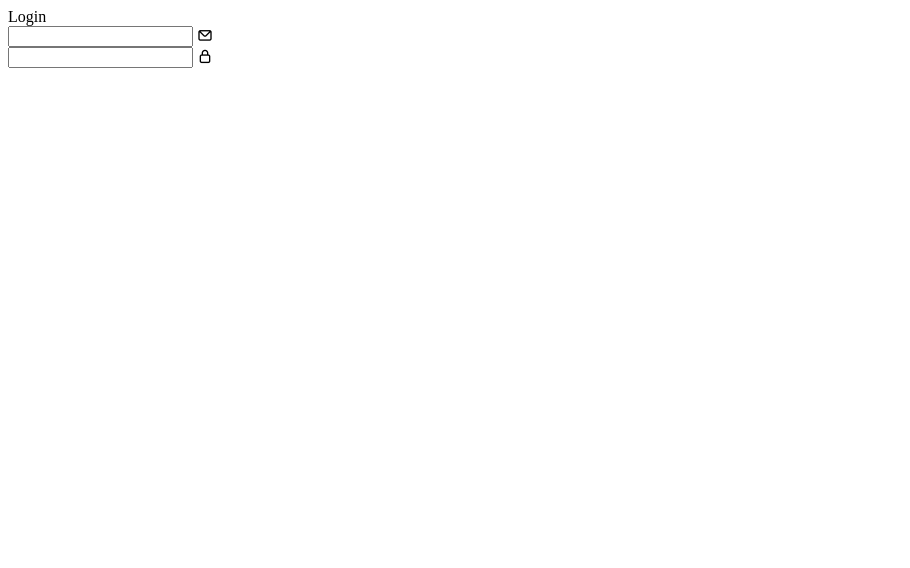
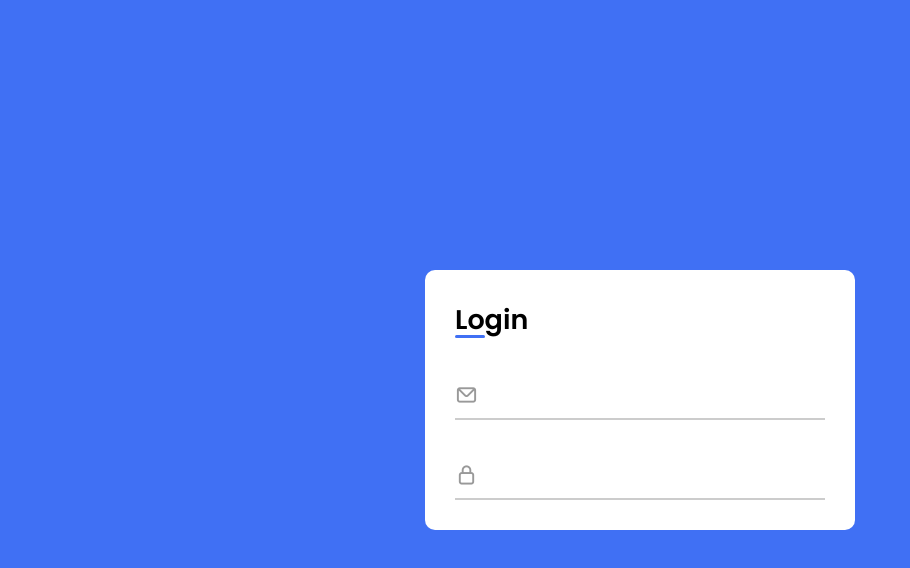
Before and after one commit to xemmefxMFx/testPractice, a plain HTML site: page testForm/respoLogin_andRegistrationform/index.html in a window 1280 px wide. Shown: the whole page, without its empty margins (0-910 px from the left). Drawn offline with nearby package versions, Linux system fonts and the light colour scheme.

Commit message:
Style Login form

```diff
--- a/testForm/respoLogin_andRegistrationform/styles.css
+++ b/testForm/respoLogin_andRegistrationform/styles.css
@@ -1,2 +1,81 @@
 /* Google font import */
 @import url('https://fonts.googleapis.com/css2?family=Poppins:wght@300;400;600;700&display=swap');
+
+* {
+    /* reset default style */
+    margin: 0;
+    padding: 0;
+    box-sizing: border-box;
+    /* Add font family for the root */
+    font-family: 'Poppins', sans-serif;
+    --myblue: #4070f4;
+}
+
+body {
+    /* center the login panel and style bg color */
+    height: 100vh;
+    display: flex;
+    align-items: center;
+    justify-content: center;
+    background-color: var(--myblue);
+}
+
+.container {
+    position: relative;
+    max-width: 430px;
+    width: 100%;
+    background: #fff;
+    box-shadow: 0 5px 10px rgba(0 0 0 0.1);
+    border-radius: 10px;
+}
+
+.container .form {
+    padding: 30px;
+}
+
+.container .form .title {
+    position: relative;
+    font-size: 27px;
+    font-weight: 600;
+}
+
+.form .title::before {
+    /* style the slash blue color under the title with bottom*/
+    content: '';
+    position: absolute;
+    left: 0;
+    bottom: 0;
+    height: 3px;
+    width: 30px;
+    background-color: var(--myblue);
+    border-radius: 25px;
+}
+
+.form .input-field {
+    position: relative;
+    height: 50px;
+    width: 100%;
+    margin-top: 30px;
+}
+
+.input-field input {
+    position: absolute;
+    height: 100%;
+    width: 100%;
+    padding: 0 35px;
+    border: none;
+    outline: none;
+    border-bottom: 2px solid #ccc;
+    border-top: 2px solid transparent;
+    font-size: 16px;
+}
+
+.input-field i {
+    position: absolute;
+    top: 50%;
+    left: 0;
+    transform: translateY(-50%);
+    /* note: should be able to do translateY(50%)??? */
+    color: #999;
+    font-size: 23px;
+}
```
